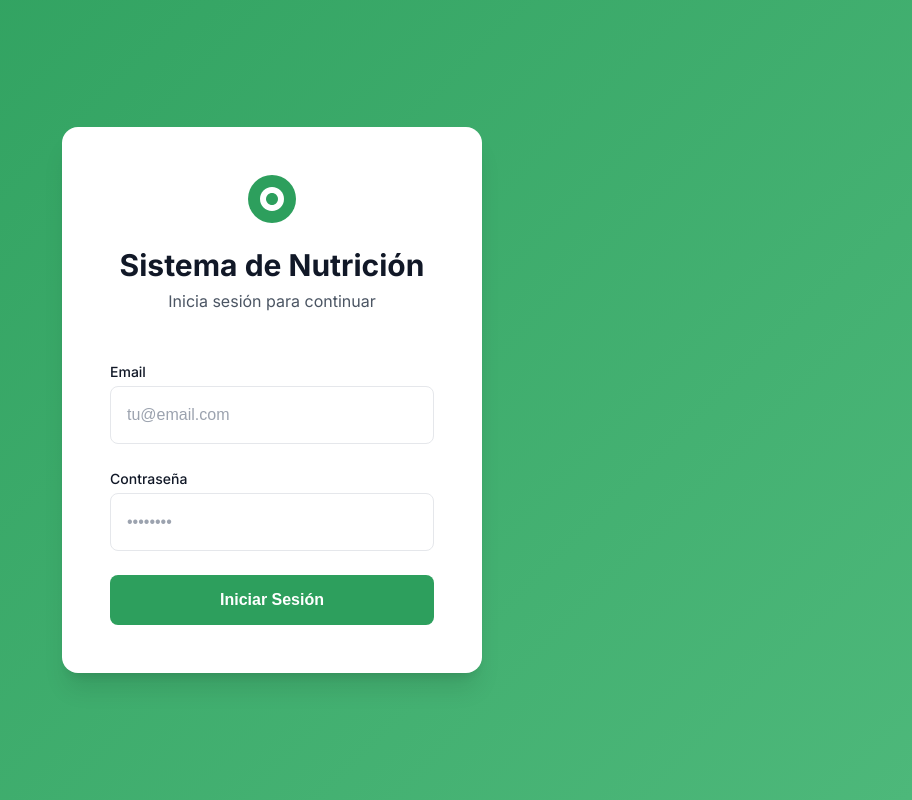
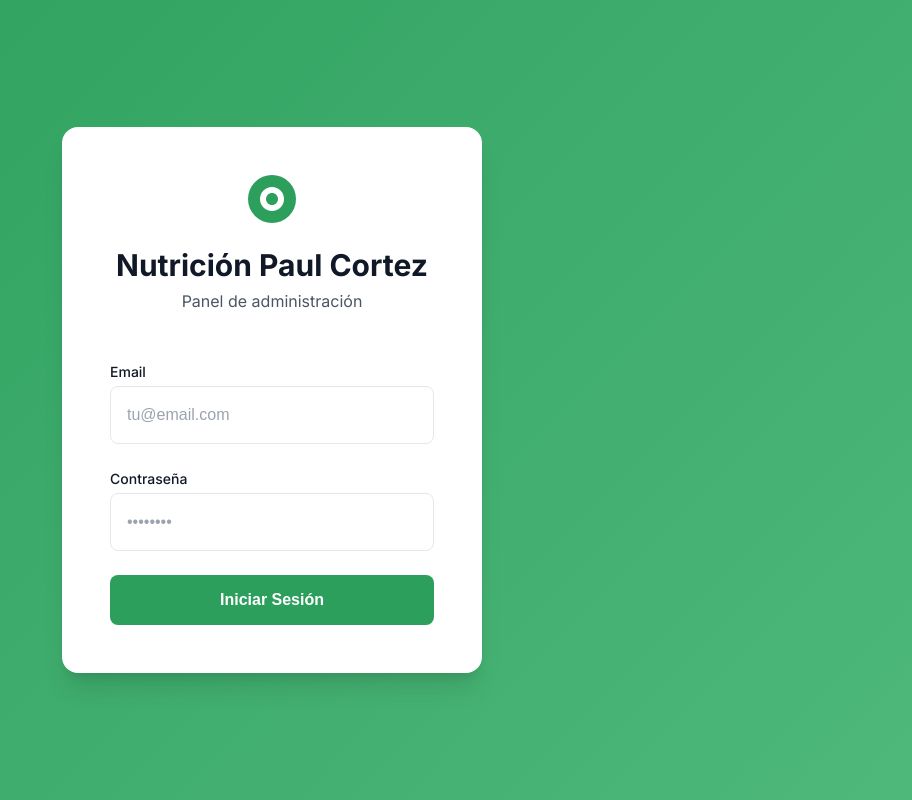
Before and after one commit to Alexisghub-Z/sistema_nutriologia_seguimientos, a Next.js app: page /login in a window 1280 px wide. Shown: the whole page, without its empty margins (368-1280 px from the left). Built offline with nearby package versions, Linux system fonts and the light colour scheme.

Commit message:
Actualizar branding: cambiar títulos de 'Sistema de Gestión' a 'Nutrición Paul Cortez'

```diff
--- a/src/app/layout.tsx
+++ b/src/app/layout.tsx
@@ -6,8 +6,23 @@ import SessionProvider from '@/components/providers/SessionProvider'
 const inter = Inter({ subsets: ['latin'] })
 
 export const metadata: Metadata = {
-  title: 'Sistema de Gestión - Nutriólogo',
-  description: 'Sistema completo de gestión de pacientes para nutriólogo',
+  title: {
+    default: 'Nutrición Paul Cortez',
+    template: '%s | Nutrición Paul Cortez',
+  },
+  description: 'Consulta nutricional profesional en Oaxaca. Más de 10 años de experiencia ayudándote a mejorar tu salud y alcanzar tus objetivos.',
+  keywords: ['nutriólogo', 'nutrición', 'Oaxaca', 'Paul Cortez', 'consulta nutricional', 'plan alimenticio'],
+  authors: [{ name: 'Paul Cortez' }],
+  creator: 'Paul Cortez',
+  metadataBase: new URL('https://nutricionpaulcortez.com'),
+  openGraph: {
+    type: 'website',
+    locale: 'es_MX',
+    url: 'https://nutricionpaulcortez.com',
+    title: 'Nutrición Paul Cortez',
+    description: 'Consulta nutricional profesional en Oaxaca',
+    siteName: 'Nutrición Paul Cortez',
+  },
 }
 
 export default function RootLayout({
--- a/src/app/login/page.tsx
+++ b/src/app/login/page.tsx
@@ -60,8 +60,8 @@ export default function LoginPage() {
               />
             </svg>
           </div>
-          <h1 className={styles.title}>Sistema de Nutrición</h1>
-          <p className={styles.subtitle}>Inicia sesión para continuar</p>
+          <h1 className={styles.title}>Nutrición Paul Cortez</h1>
+          <p className={styles.subtitle}>Panel de administración</p>
         </div>
 
         <form onSubmit={handleSubmit} className={styles.form}>
```
